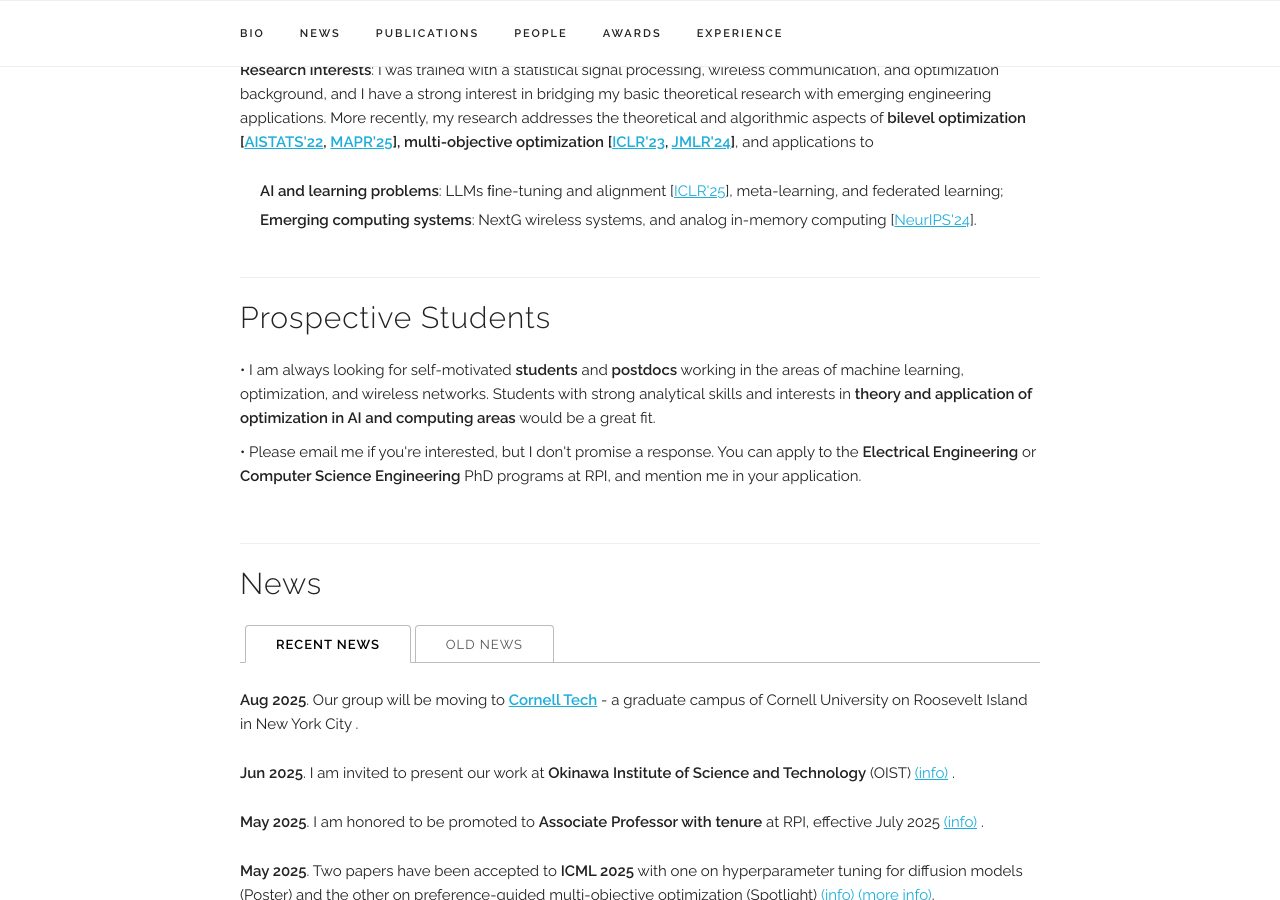
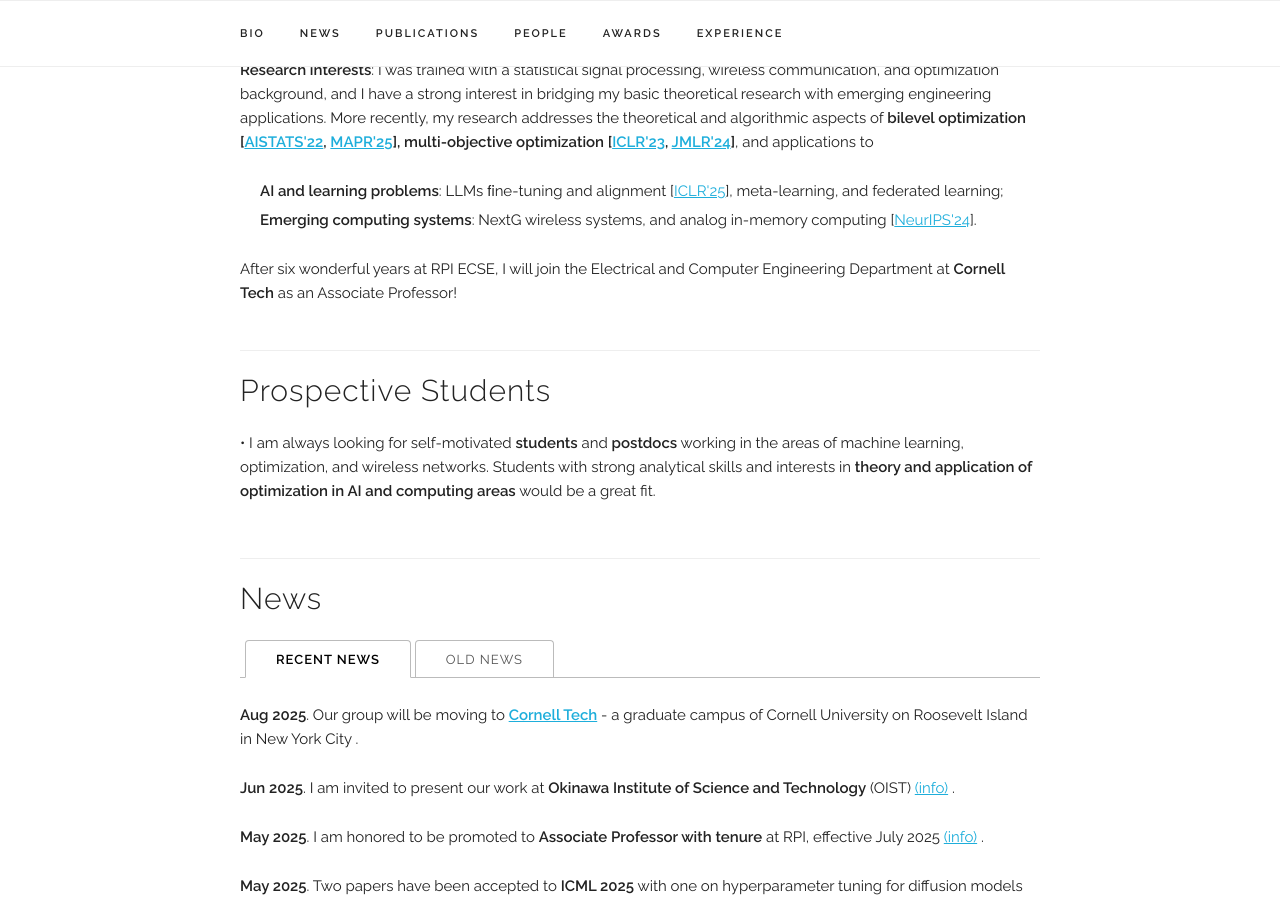
Before and after one commit to chentianyi19/chentianyi19.github.io, a Jekyll site: the page built from index.html, in a window 1280 px wide and 900 px high, scrolled down 735 px. Built offline with Jekyll 4.4.1, drawn with Linux system fonts in a browser that asks for light colours; some web fonts are replaced; comment, search, counter and statistics services are not loaded.

Commit message:
Update index.html

```diff
--- a/index.html
+++ b/index.html
@@ -25,6 +25,11 @@
  </span>
 </ul>
 </p>
+
+    <div class="bio‑highlight">
+      <p>After six wonderful years at RPI ECSE, I will join the Electrical and Computer Engineering Department at <strong>Cornell Tech</strong> as an Associate Professor!</p>
+    </div>
+
 </div>
 
 <!-- ========== Prospective Students ========== -->
@@ -33,10 +38,6 @@
   <p>
   <span style="display: inline-block; margin-bottom: 10px">
    &bull; I am always looking for self-motivated <b>students</b> and <b>postdocs</b> working in the areas of machine learning, optimization, and wireless networks. Students with strong analytical skills and interests in <b>theory and application of optimization in AI and computing areas</b> would be a great fit.
-      </span>
-  <span style="display: inline-block; margin-bottom: 10px">
-  &bull;  Please email me if you're interested, but I don't promise a response. You can apply to the <b>Electrical Engineering</b> or <b>Computer Science Engineering</b> PhD programs at RPI, and mention me in your application.
-  </span>
   </p>
 </div>
 
```
